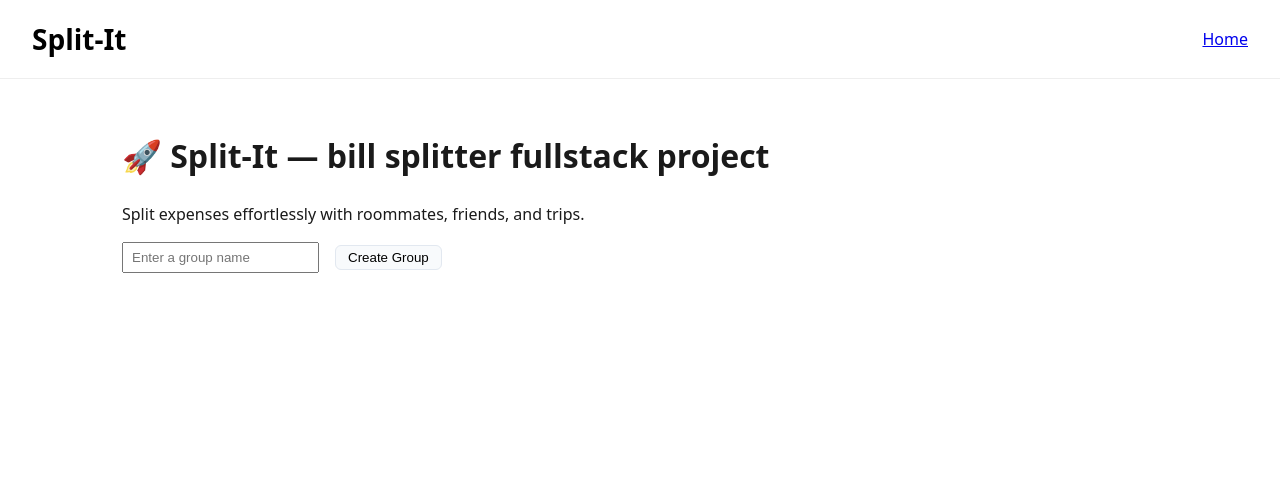
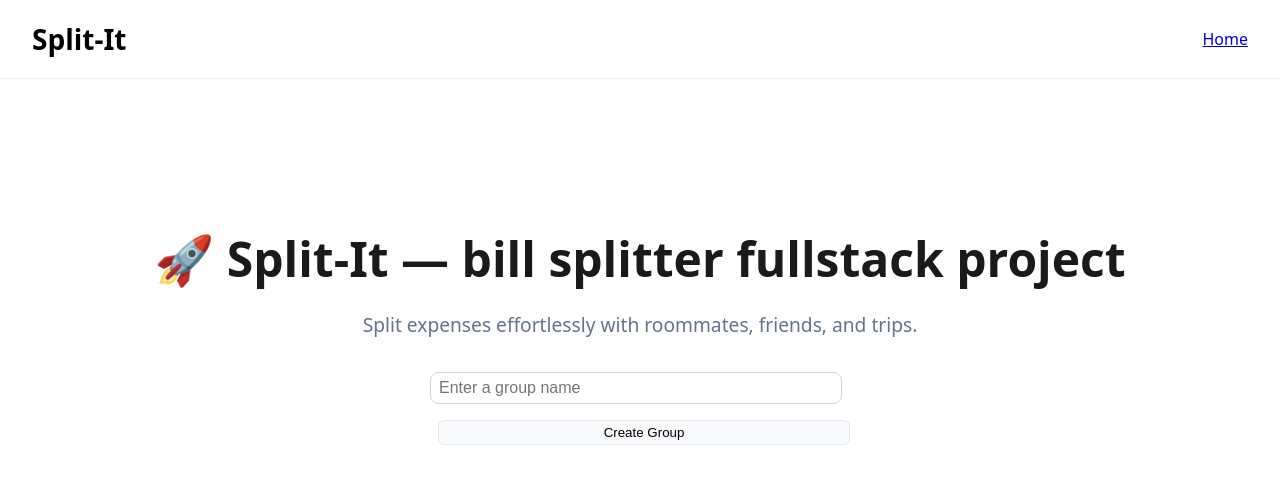
Before and after one commit to ksbn/pet-project-bill-split, a React (Vite) app in the folder frontend/: page / in a window 1280 px wide. Shown: the top 484 px of the page. Built offline with nearby package versions, Linux system fonts and the light colour scheme.

Commit message:
style: improve homepage spacing and typography

```diff
--- a/frontend/src/pages/HomePage.module.css
+++ b/frontend/src/pages/HomePage.module.css
@@ -1,7 +1,33 @@
-.container {
-  max-width: 40rem;
+.hero {
+  text-align: center;
+  padding: 5rem 2rem;
+}
+
+.hero h1 {
+  font-size: 3rem;
+  margin-bottom: 1rem;
+}
+
+.subtitle {
+  font-size: 1.2rem;
+  color: #64748b;
+  max-width: 600px;
+  margin: 0 auto 2rem;
+}
+
+.form {
+  display: flex;
+  flex-direction: column;
+  gap: 1rem;
+  max-width: 420px;
   margin: 0 auto;
-  padding: 2rem 1rem;
+}
+
+.form input {
+  padding: 0.75rem 1rem;
+  font-size: 1rem;
+  border: 1px solid #d1d5db;
+  border-radius: 8px;
 }
 
 .button {
@@ -16,8 +42,3 @@
 .button:hover {
   background: #f1f5f9;
 }
-
-.hint {
-  color: #64748b;
-  font-style: italic;
-}
```
